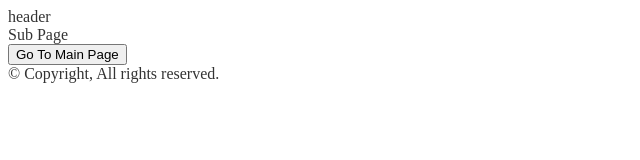
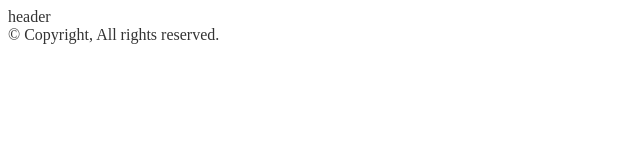
Before and after one commit to hanbit-java003/team-1-client, a website built with webpack: page src/insert.hbs in a window 1280 px wide. Shown: the whole page, without its empty margins (0-640 px from the left). Built offline with nearby package versions, Linux system fonts and the light colour scheme.

Commit message:
콕콕 입력 페이지 insert 입니다.

```diff
--- a/src/insert.hbs
+++ b/src/insert.hbs
@@ -6,8 +6,7 @@
 </head>
 <body>
 {{> template/header }}
-Sub Page<br>
-<button class="goto-main btn btn-primary">Go To Main Page</button>
+
 {{> template/footer }}
 </body>
 </html>
```
